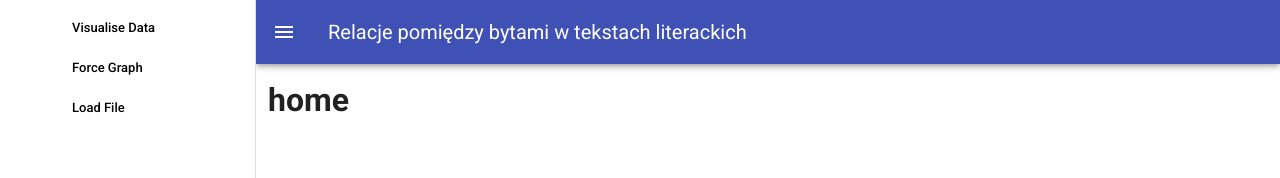
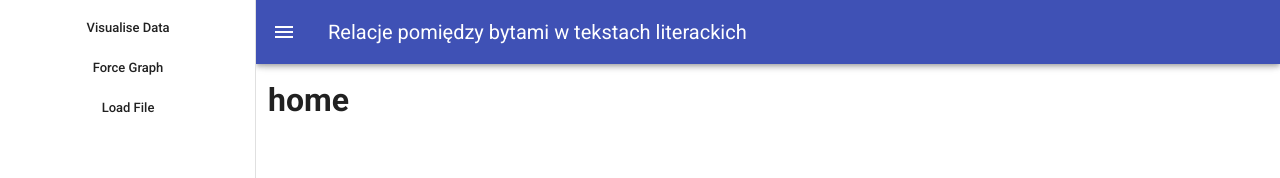
Before and after one commit to baatochan/BookRelationsScanner, a Vue app in the folder client/: page / in a window 1280 px wide. Both pictures are taken after a click on the button 28 px from the left and 32 px from the top of the page. Shown: the top 178 px of the page. Built offline with nearby package versions, Linux system fonts and the light colour scheme.

Commit message:
fix menu links

```diff
--- a/client/src/components/Layout/Menu.vue
+++ b/client/src/components/Layout/Menu.vue
@@ -1,28 +1,21 @@
 <template>
   <v-navigation-drawer v-model="drawer" app>
     <v-list dense>
-      <v-list-item link>
-        <v-list-item-action> </v-list-item-action>
+      <v-list-item link to="/visualise-data">
         <v-list-item-content>
-          <router-link class="RouterLink" to="/visualise-data">
-            <v-list-item-title>Visualise Data</v-list-item-title>
-          </router-link>
+          <v-list-item-title class="text-center"
+            >Visualise Data</v-list-item-title
+          >
         </v-list-item-content>
       </v-list-item>
-      <v-list-item link>
-        <v-list-item-action> </v-list-item-action>
+      <v-list-item link to="/force-graph">
         <v-list-item-content>
-          <router-link class="RouterLink" to="/force-graph">
-            <v-list-item-title>Force Graph</v-list-item-title>
-          </router-link>
+          <v-list-item-title class="text-center">Force Graph</v-list-item-title>
         </v-list-item-content>
       </v-list-item>
-      <v-list-item link>
-        <v-list-item-action> </v-list-item-action>
+      <v-list-item link to="/load-file">
         <v-list-item-content>
-          <router-link class="RouterLink" to="/load-file">
-            <v-list-item-title>Load File</v-list-item-title>
-          </router-link>
+          <v-list-item-title class="text-center">Load File</v-list-item-title>
         </v-list-item-content>
       </v-list-item>
     </v-list>
@@ -41,9 +34,4 @@ export default {
 };
 </script>
 
-<style scoped>
-.RouterLink {
-  text-decoration: none;
-  color: #000000;
-}
-</style>
+<style scoped></style>
```
